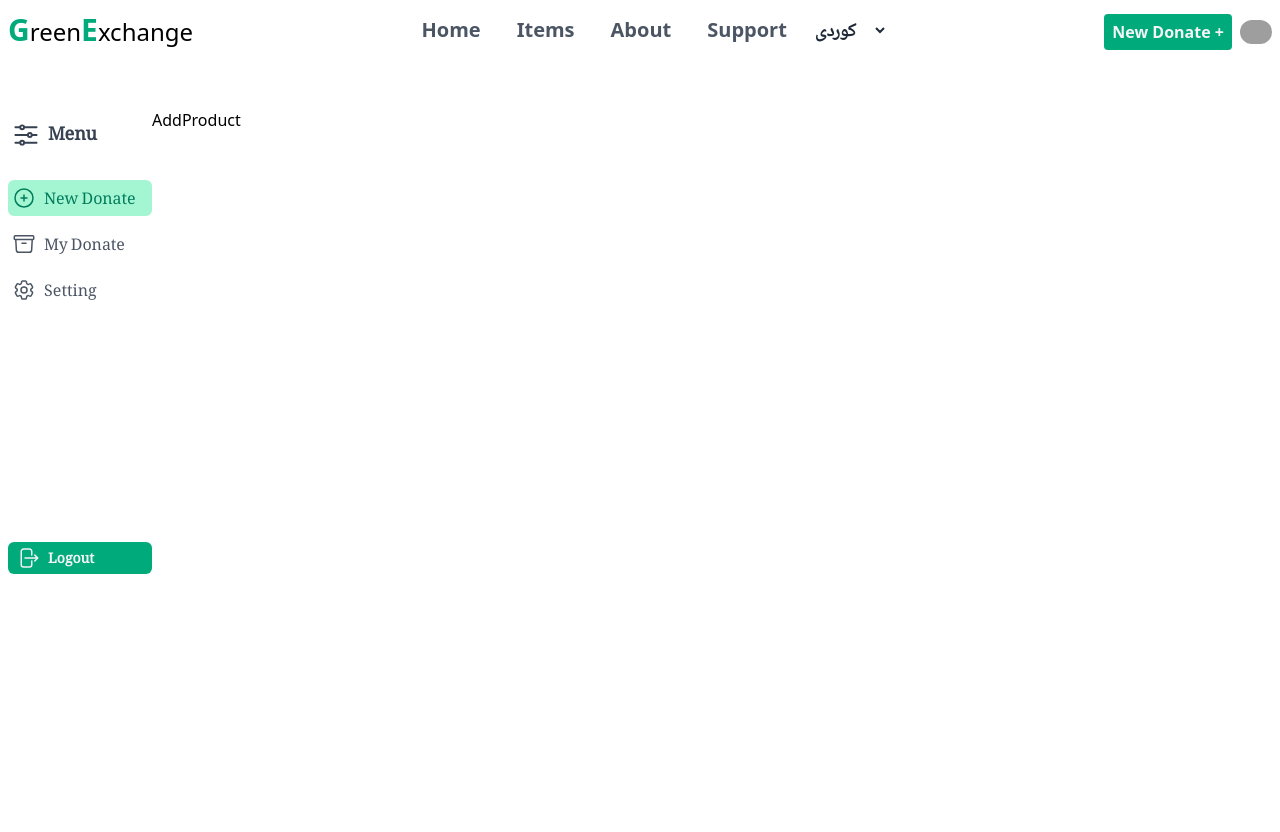
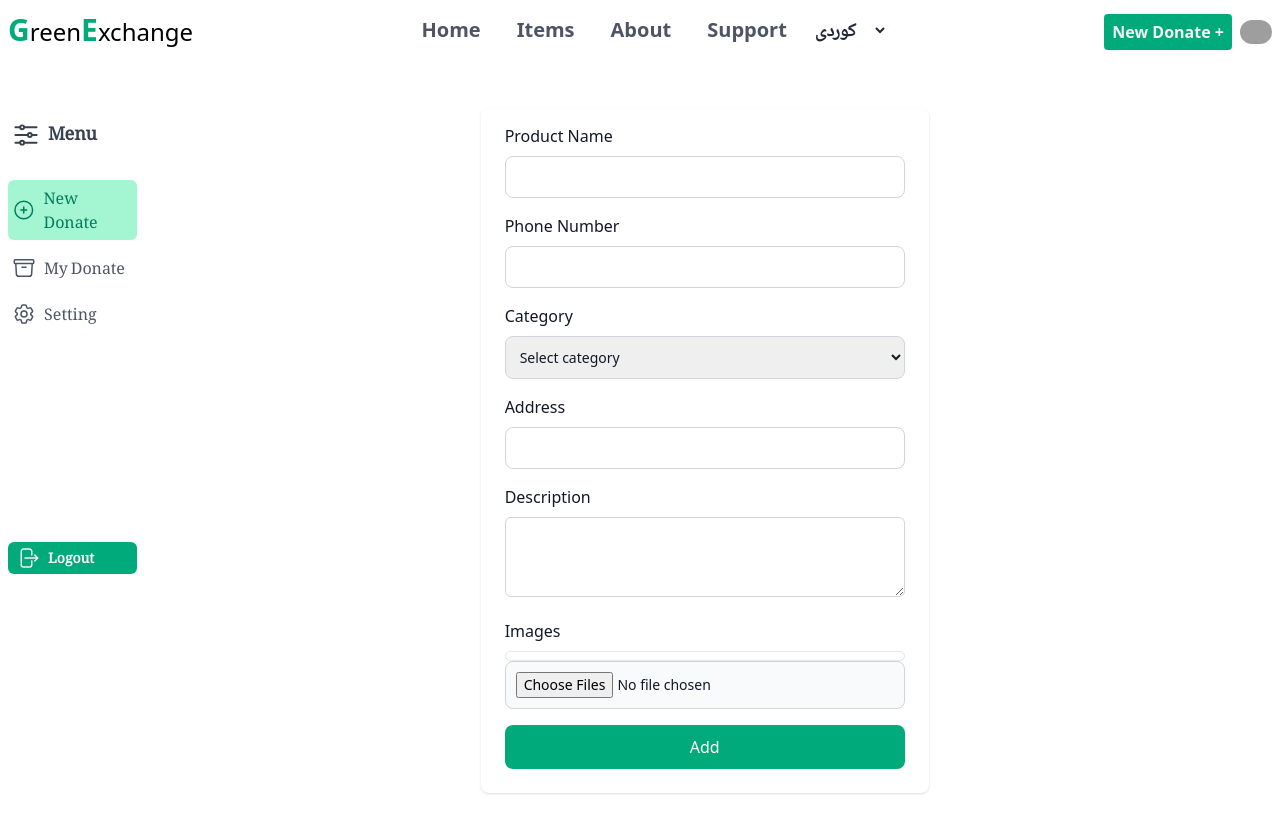
Before and after one commit to yahyahewa/Green_Exchnage_Front_End_React, a React app: page /profile in a window 1280 px wide. Shown: the top 832 px of the page. Built offline with nearby package versions, Linux system fonts and the light colour scheme; sample sign-in values are in the browser's storage; grey boxes are pictures that could not be loaded; the HTML template or start-up script is replaced by a standard one.

Commit message:
create add product components

```diff
--- a/src/components/profile/AddProduct.jsx
+++ b/src/components/profile/AddProduct.jsx
@@ -1,7 +1,170 @@
-import React from "react";
+import React, { useState } from "react";
+
+const categories = [
+  "category1",
+  "category2",
+  "category3",
+  "category4",
+  "category5",
+];
 
 function AddProduct() {
-  return <div>AddProduct</div>;
+  const [loading, setLoading] = useState(false);
+  const [formData, setFormData] = useState({ image: [] });
+
+  const handleImageUpload = (e) => {
+    const files = e.target.files;
+
+    for (let i = 0; i < files.length; i++) {
+      const reader = new FileReader();
+
+      reader.onload = (e) => {
+        const imageSrc = e.target.result;
+
+        setFormData((prevFormData) => ({
+          ...prevFormData,
+          image: [...prevFormData.image, imageSrc],
+        }));
+      };
+
+      reader.readAsDataURL(files[i]);
+    }
+  };
+
+  const handleSubmit = (e) => {
+    e.preventDefault();
+    console.log(formData);
+  };
+
+  const handleFormData = (e) => {
+    setFormData({ ...formData, [e.target.name]: e.target.value });
+  };
+
+  return (
+    <div className="w-full dark:bg-gray-900 dark:text-white">
+      <div className="flex flex-col items-center justify-center px-6 py-8 lg:py-0">
+        <div className="w-full bg-white rounded-lg shadow dark:border md:mt-0 sm:max-w-md xl:p-0 dark:bg-gray-800 dark:border-gray-700">
+          <form onSubmit={handleSubmit} className="px-6 pb-6 space-y-4">
+            <div className="w-full mt-4">
+              <label
+                htmlFor="name"
+                className="block mb-2 text font-medium text-gray-900 dark:text-white"
+              >
+                Product Name
+              </label>
+              <input
+                required={true}
+                name="name"
+                onChange={handleFormData}
+                type="text"
+                className="outline-none w-full border border-gray-300 text-gray-900 sm:text-sm rounded-lg focus:ring-primary-600 focus:border-primary-600 block p-2.5 dark:bg-gray-700 dark:border-gray-600 dark:placeholder-gray-400 dark:text-white dark:focus:ring-blue-500 dark:focus:border-blue-500"
+              />
+            </div>
+            <div className="w-full mt-4">
+              <label
+                htmlFor="phoneNumber"
+                className="block mb-2 text font-medium text-gray-900 dark:text-white"
+              >
+                Phone Number
+              </label>
+              <input
+                required={true}
+                name="phoneNumber"
+                onChange={handleFormData}
+                type="tel"
+                className="outline-none w-full border border-gray-300 text-gray-900 sm:text-sm rounded-lg focus:ring-primary-600 focus:border-primary-600 block p-2.5 dark:bg-gray-700 dark:border-gray-600 dark:placeholder-gray-400 dark:text-white dark:focus:ring-blue-500 dark:focus:border-blue-500"
+              />
+            </div>
+            <div className="w-full mt-4">
+              <label
+                htmlFor="category"
+                className="block mb-2 text font-medium text-gray-900 dark:text-white"
+              >
+                Category
+              </label>
+              <select
+                onChange={handleFormData}
+                name="category"
+                required={true}
+                className="outline-none w-full border border-gray-300 text-gray-900 sm:text-sm rounded-lg focus:ring-primary-600 focus:border-primary-600 block p-2.5 dark:bg-gray-700 dark:border-gray-600 dark:placeholder-gray-400 dark:text-white dark:focus:ring-blue-500 dark:focus:border-blue-500"
+              >
+                <option value="">Select category</option>
+                {categories.map((value, index) => (
+                  <option key={index}>{value}</option>
+                ))}
+              </select>
+            </div>
+            <div className="w-full mt-4">
+              <label
+                htmlFor="address"
+                className="block mb-2 text font-medium text-gray-900 dark:text-white"
+              >
+                Address
+              </label>
+              <input
+                required={true}
+                name="address"
+                onChange={handleFormData}
+                type="text"
+                className="outline-none w-full border border-gray-300 text-gray-900 sm:text-sm rounded-lg focus:ring-primary-600 focus:border-primary-600 block p-2.5 dark:bg-gray-700 dark:border-gray-600 dark:placeholder-gray-400 dark:text-white dark:focus:ring-blue-500 dark:focus:border-blue-500"
+              />
+            </div>
+            <div className="w-full mt-4">
+              <label
+                htmlFor="description"
+                className="block mb-2 text font-medium text-gray-900 dark:text-white"
+              >
+                Description
+              </label>
+              <textarea
+                required={true}
+                name="description"
+                onChange={handleFormData}
+                className="w-full border rounded-md outline-none h-20 p-1 pl-2 border-gray-300 text-gray-900 dark:bg-gray-700 dark:border-gray-600 dark:placeholder-gray-400 dark:text-white dark:focus:ring-blue-500 dark:focus:border-blue-500"
+              ></textarea>
+            </div>
+            <div className="w-full mt-4">
+              <label
+                htmlFor="image"
+                className="block mb-2 text font-medium text-gray-900 dark:text-white"
+              >
+                Images
+              </label>
+              <div className="w-full border rounded-md outline-none p-1 flex flex-wrap justify-start gap-1">
+                {formData.image.map((image, index) => (
+                  <img
+                    key={index}
+                    src={image}
+                    className="w-16 h-16 rounded-md"
+                    alt={`Image ${index}`}
+                  />
+                ))}
+              </div>
+              <input
+                multiple={true}
+                onChange={handleImageUpload}
+                type="file"
+                name="image"
+                className="w-full bg-gray-50 border border-gray-300 text-gray-900 sm:text-sm rounded-lg focus:ring-primary-600 focus:border-primary-600 block p-2.5 dark:bg-gray-700 dark:border-gray-600 dark:placeholder-gray-400 dark:text-white dark:focus:ring-blue-500 dark:focus:border-blue-500"
+              />
+            </div>
+            <button
+              className={`w-full outline-none text-white ${
+                loading ? "bg-jade-200" : "bg-jade-600"
+              } focus:ring-primary-300 font-medium rounded-lg px-5 py-2.5 text-center dark:bg-primary-600 dark:hover:bg-primary-700 dark:focus:ring-primary-800 flex justify-center items-center gap-x-2`}
+              onClick={() => setLoading((prevLoading) => !prevLoading)}
+            >
+              {!loading ? (
+                <span>Add</span>
+              ) : (
+                <div className="flex items-center justify-center animate-spin rounded-full h-6 w-6 border-t-2 border-jade-700 border-solid"></div>
+              )}
+            </button>
+          </form>
+        </div>
+      </div>
+    </div>
+  );
 }
 
 export default AddProduct;
```
